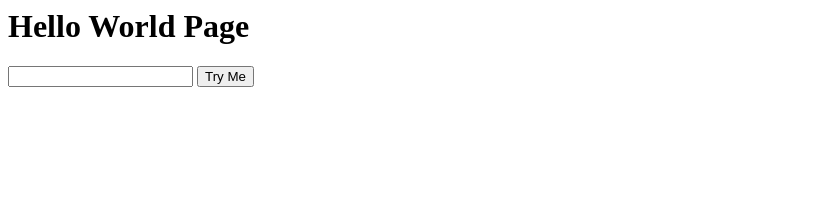
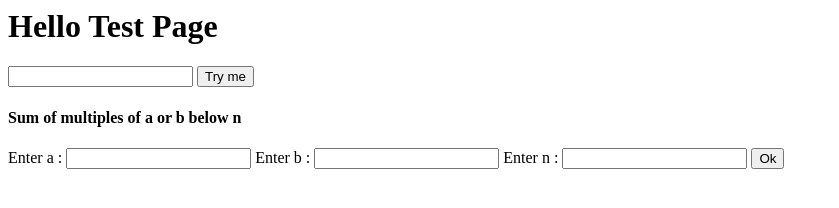
Before and after one commit to Manura-Deelaka/Programming-practice, a plain HTML site: page index.html in a window 1280 px wide. Shown: the whole page, without its empty margins (0-839 px from the left). Drawn offline with Linux system fonts and the light colour scheme.

Commit message:
added index.js file and modifed code

```diff
--- a/euler.js
+++ b/euler.js
@@ -7,13 +7,12 @@ funtionSumOfMultiplies = () => {
             sum += i;
         }
     }
-
     alert("Sum of multiples of 3 and 5 below 1000 : "+sum);
 }
 
 funtionSumOfMultiplies();
 
-funtionSumOfMultipliesParam = (a,b,n) => {
+sumOfMultipliesParamFunction = (a,b,n) => {
 
     let sum = 0;
     for(let i = 0; i < n; i++){
@@ -21,6 +20,5 @@ funtionSumOfMultipliesParam = (a,b,n) => {
             sum += i;
         }
     }
-
-    alert("Sum of multiples of "+a+ " and " +b+ " below " +n+" : "+sum);
+    alert("Sum of multiples of "+ a + " and " + b + " below " + n +" : "+ sum);
 }
--- a/index.html
+++ b/index.html
@@ -1,11 +1,23 @@
-<html>
-    <head>
-        <script src='text.js'></script>
+<HTML>
+    <HEAD>
+        <script src='index.js'></script>
         <script src='euler.js'></script>
-    </head>
+    </HEAD>
     <body>
-        <h1 text-align="center">Hello World Page</h1>
-        <input type="text" id="userInput"/>
-        <button type="button" onclick="myFunction()">Try Me</button>
+        <h1 text-align="center">Hello Test Page</h1>
+
+        <input type="text" id="userInput" />
+        <button type="button" onclick="testFunction()">Try me</button>
+
+        <h4>Sum of multiples of a or b below n</h4>
+
+        <label>Enter a :</label>
+        <input type="text" id="a" />
+        <label>Enter b :</label>
+        <input type="text" id="b" />
+        <label>Enter n :</label>
+        <input type="text" id="n" />
+        <button type="button"
+            onclick="sumOfMultipliesParamFunction(document.getElementById('a').value,document.getElementById('b').value,document.getElementById('n').value)">Ok</button>
     </body>
-</html>
+    </HTML>
--- /dev/null
+++ b/index.js
@@ -0,0 +1,19 @@
+let a = "Test Button"
+
+window.onload = function() {
+
+  };
+
+function gettest(){
+    let b = 1;
+}
+
+testFunction = () =>{
+    inputText = document.getElementById('userInput').value;
+
+    if(inputText > 15 ){
+        alert("Luggage cannot be exceed than 15kgs");
+    }else{
+        alert(inputText +" Kg");
+    }
+}
```
